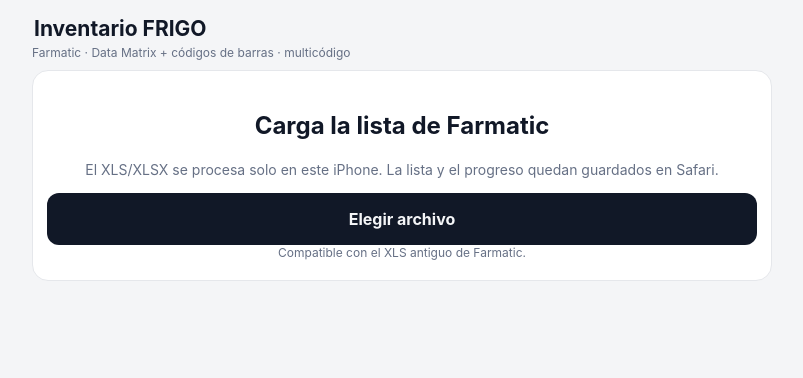
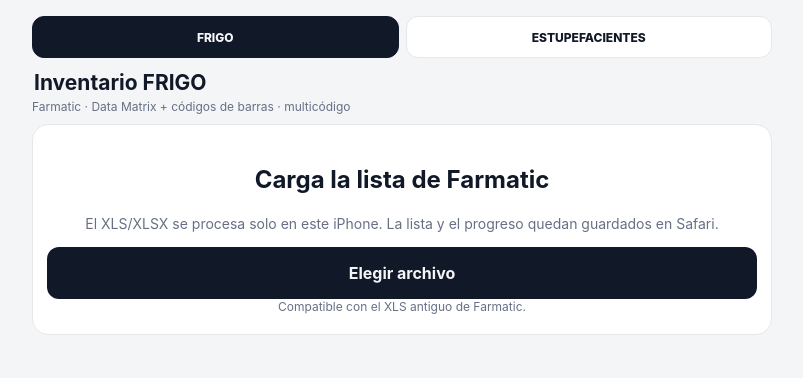
Before and after one commit to Oxycoffin/oxycoffin.github.io, a plain HTML site: page frigo/index.html in a window 1280 px wide. Shown: the whole page, without its empty margins (238-1041 px from the left). Drawn offline with nearby package versions, Linux system fonts and the light colour scheme.

Commit message:
Add FRIGO / controlled-drugs inventory switcher

```diff
--- a/frigo/index.html
+++ b/frigo/index.html
@@ -8,9 +8,19 @@
   <meta name="apple-mobile-web-app-title" content="FRIGO">
   <title>FRIGO · Inventario</title>
   <link rel="stylesheet" href="./style.css?v=7">
+  <style>
+    .inventoryNav{display:grid;grid-template-columns:1fr 1fr;gap:7px;margin:4px 0 12px}
+    .inventoryNav a{display:flex;align-items:center;justify-content:center;min-height:42px;border:1px solid var(--line);border-radius:12px;text-decoration:none;font-size:12px;font-weight:800;color:var(--text);background:var(--card)}
+    .inventoryNav a.active{background:var(--accent);color:var(--bg);border-color:var(--accent)}
+  </style>
 </head>
 <body>
 <div class="app">
+  <nav class="inventoryNav" aria-label="Inventario">
+    <a class="active" href="./?v=8">FRIGO</a>
+    <a href="../estupas/?v=1">ESTUPEFACIENTES</a>
+  </nav>
+
   <h1>Inventario FRIGO</h1>
   <div class="sub">Farmatic · Data Matrix + códigos de barras · multicódigo</div>
 
```
